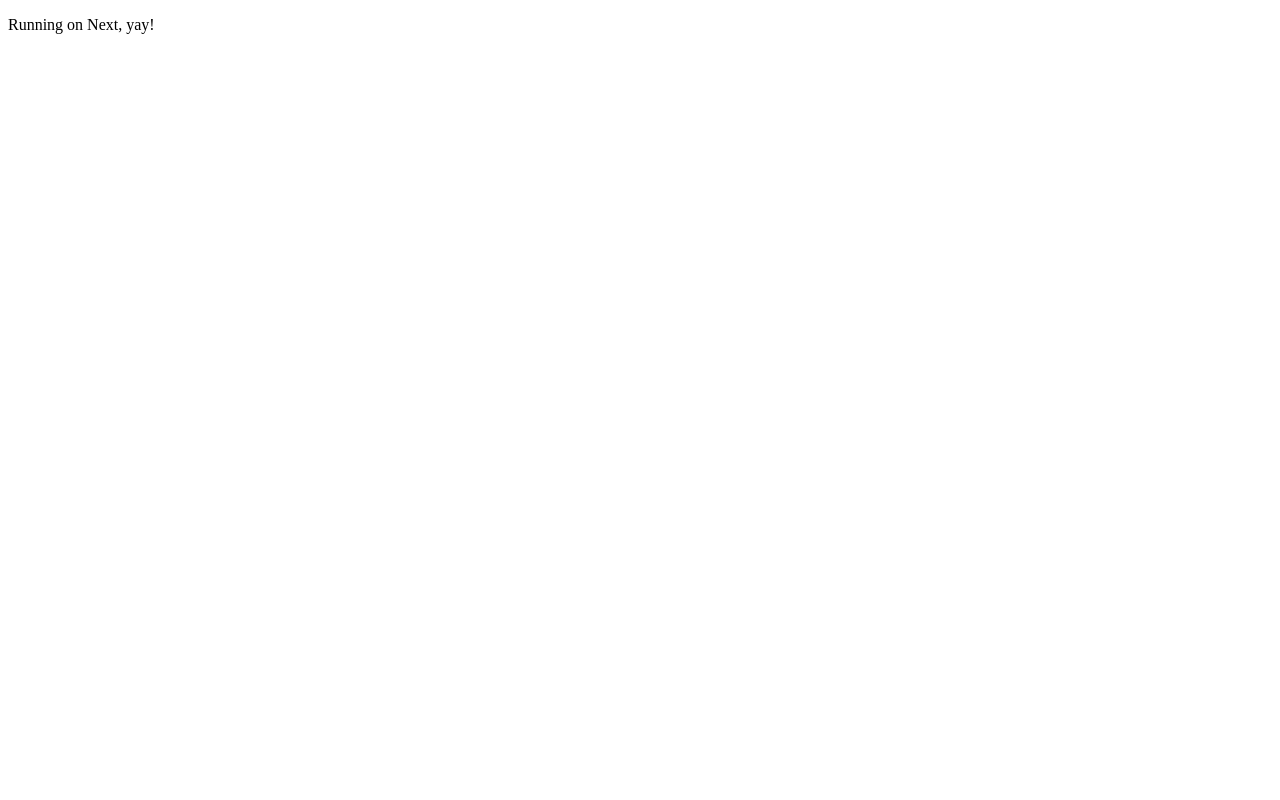
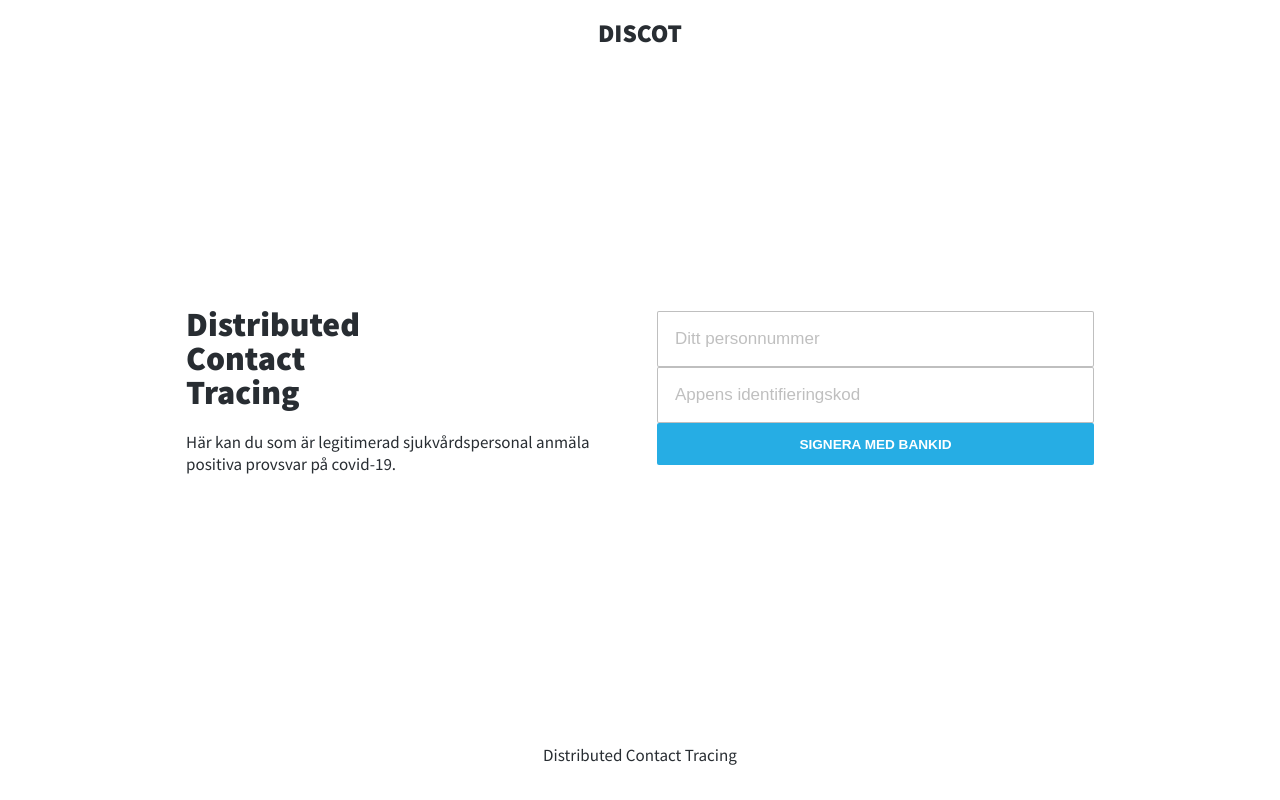
Before and after one commit to distributed-contact-tracing/contact-tracing-portal, a Next.js app: page / in a window 1280 px wide. Built offline with nearby package versions, Linux system fonts and the light colour scheme.

Commit message:
Add basic layout

```diff
--- /dev/null
+++ b/components/authorizeDataForm.tsx
@@ -0,0 +1,90 @@
+import React, { useState, useRef } from 'react';
+
+export const AuthorizeDataForm = () => {
+  const formElement = useRef<HTMLFormElement>(null);
+
+  const [status, setStatus] = useState<'ready' | 'signing'>('ready');
+  const [personalNumber, setPersonalNumber] = useState<string>('');
+  const [appIdentifier, setAppIdentifier] = useState<string>('');
+
+  const handleInputChange = (event: React.ChangeEvent<HTMLInputElement>) => {
+    if (event.target.name === 'personalNumber') {
+      setPersonalNumber(event.target.value);
+    } else if (event.target.name === 'appIdentifier') {
+      setAppIdentifier(event.target.value);
+    }
+  };
+
+  const handleFormSubmit = async (event: React.FormEvent<HTMLFormElement>) => {
+    event.preventDefault();
+    setStatus('signing');
+
+  };
+
+  return (
+    <form
+      method="post"
+      action="#"
+      ref={formElement}
+      onSubmit={handleFormSubmit}
+    >
+      <input
+        type="text"
+        placeholder="Ditt personnummer"
+        name="personalNumber"
+        id="personalNumber"
+        onChange={handleInputChange}
+      />
+
+      <input
+        type="text"
+        placeholder="Appens identifieringskod"
+        name="appIdentifier"
+        id="appIdentifier"
+        onChange={handleInputChange}
+      />
+
+      <input type="submit" value="Signera med BankID" />
+
+      <div
+        className={
+          status === 'signing' ? 'awaiting-signing' : 'awaiting-signing hidden'
+        }
+      >
+        <p>Öppna appen BankID på din mobil för att signera.</p>
+      </div>
+      <style jsx>{`
+        form {
+          display: flex;
+          flex-direction: column;
+          position: relative;
+        }
+
+        .awaiting-signing {
+          position: absolute;
+          top: 0;
+          left: 0;
+          right: 0;
+          bottom: 0;
+          display: flex;
+          justify-content: center;
+          align-items: center;
+          background-color: rgba(255, 255, 255, 0.85);
+          opacity: 1;
+          transition: 0.2s opacity;
+        }
+
+        .awaiting-signing.hidden {
+          z-index: -10;
+          opacity: 0;
+        }
+
+        .awaiting-signing p {
+          font-weight: 600;
+          max-width: 50%;
+          text-align: center;
+        }
+      `}</style>
+    </form>
+  );
+};
--- /dev/null
+++ b/components/footer.tsx
@@ -0,0 +1,11 @@
+export const Footer = () => (
+  <footer>
+    Distributed Contact Tracing
+    <style jsx>{`
+      footer {
+        text-align: center;
+        padding: 2em;
+      }
+    `}</style>
+  </footer>
+);
--- /dev/null
+++ b/components/header.tsx
@@ -0,0 +1,12 @@
+export const Header = () => (
+  <header>
+    <h1>DISCOT</h1>
+
+    <style jsx>{`
+      h1 {
+        font-size: 1.5rem;
+        text-align: center;
+      }
+    `}</style>
+  </header>
+);
--- /dev/null
+++ b/components/index.ts
@@ -0,0 +1,4 @@
+export * from './authorizeDataForm';
+export * from './footer';
+export * from './header';
+export * from './layout';
--- /dev/null
+++ b/components/layout.tsx
@@ -0,0 +1,89 @@
+import { Header, Footer } from '../components';
+
+export interface LayoutProps {
+  children: React.ReactNode;
+}
+
+export const Layout = (props: LayoutProps) => {
+  const { children } = props;
+
+  return (
+    <div>
+      <Header />
+      <main role="main">{children}</main>
+      <Footer />
+
+      <style jsx>{`
+        div {
+          min-height: 100vh;
+          display: flex;
+          flex-direction: column;
+        }
+
+        main {
+          flex: 1;
+          display: flex;
+          margin: 0 2rem;
+          align-self: center;
+          max-width: 1000px;
+        }
+      `}</style>
+
+      <style jsx global>{`
+        @import url('https://fonts.googleapis.com/css2?family=Source+Sans+Pro:wght@400;600;900&display=swap');
+
+        html {
+          font-size: 17px;
+        }
+
+        body {
+          font-family: 'Source Sans Pro', sans-serif;
+          color: rgb(40, 45, 50);
+          margin: 0;
+          padding: 0;
+        }
+
+        h1, h2
+          color: rgba(0, 0, 0, 0.9);
+        }
+
+        h1 {
+          font-size: 3rem;
+        }
+
+        h2 {
+          font-size: 2rem;
+        }
+
+        ::placeholder {
+          font-size: 1rem;
+          color: rgba(0, 0, 0, 0.25);
+        }
+
+        input {
+          font-size: 1rem;
+          color: rgba(0, 0, 0, 0.9);
+          background-color: #fff;
+          border: 1px solid rgba(0, 0, 0, 0.25);
+          border-radius: 2px;
+          padding: 1em;
+          transition: 0.2s border-color;
+        }
+
+        input:hover, input:focus {
+          border-color: #26ade4;
+        }
+
+        input[type=button], input[type=submit] {
+          color: #fff;
+          background-color: #26ade4;
+          border: 0;
+          text-transform: uppercase;
+          font-size: 0.8rem;
+          font-weight: 600;
+          border-:
+        }
+      `}</style>
+    </div>
+  );
+};
--- a/pages/index.tsx
+++ b/pages/index.tsx
@@ -1,3 +1,46 @@
-const Home = () => <p>Running on Next, yay!</p>;
+import { Layout, AuthorizeDataForm } from '../components';
+
+const Home = () => (
+  <Layout>
+    <div className="container">
+      <div className="child left">
+        <h1>Distributed Contact Tracing</h1>
+        <p>
+          Här kan du som är legitimerad sjukvårdspersonal anmäla positiva
+          provsvar på covid-19.
+        </p>
+      </div>
+      <div className="child right">
+        <AuthorizeDataForm />
+      </div>
+
+      <style jsx>{`
+        .container {
+          flex: 1;
+          justify-self: center;
+          display: flex;
+          align-items: center;
+        }
+
+        .child {
+          flex-basis: 50%;
+        }
+
+        .left {
+          margin-right: 1rem;
+        }
+
+        .right {
+          margin-left: 1rem;
+        }
+
+        h1 {
+          max-width: 50%;
+          line-height: 1;
+        }
+      `}</style>
+    </div>
+  </Layout>
+);
 
 export default Home;
```
